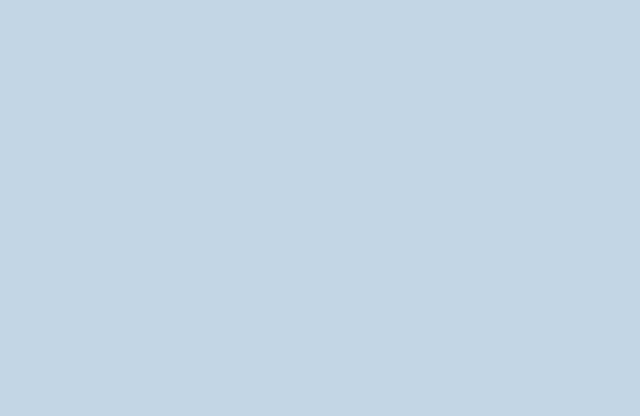
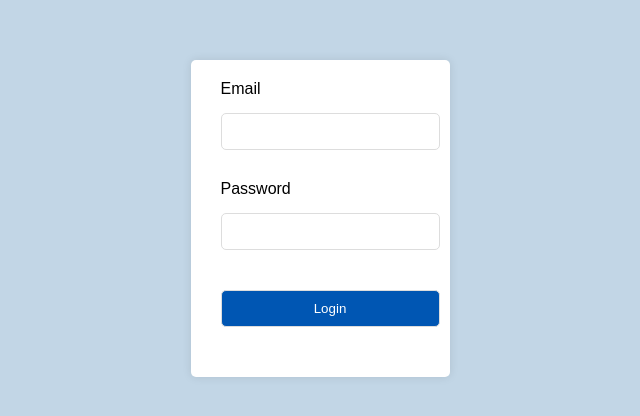
Before and after one commit to mikkelite/project, a Vue app: page /login in a window 1280 px wide. Before the commit this address had no page. Shown: the part 182-598 px from the top of the page, without its empty margins (320-960 px from the left). Built offline with nearby package versions, Linux system fonts and the light colour scheme.

Commit message:
add login page and validate user creds

```diff
--- a/HttpRequests.js
+++ /dev/null
@@ -1,8 +0,0 @@
-import axios from "axios";
-
-export default axios.create({
-  baseURL: "http://localhost:8080/api",
-  headers: {
-    "Content-type": "application/json",
-  },
-});
--- a/src/App.vue
+++ b/src/App.vue
@@ -1,7 +1,7 @@
 <template>
 <div id="app">
   <div>
-     <RouterView/>
+    <router-view></router-view>
   </div>
 </div>
 </template>
--- /dev/null
+++ b/src/HttpRequests.js
@@ -0,0 +1,8 @@
+import axios from "axios";
+
+export default axios.create({
+    baseURL: "http://localhost:8080/api",
+    Headers: {
+        "Content-type": "application/json"
+    }
+})
--- /dev/null
+++ b/src/components/UserLogin.vue
@@ -0,0 +1,96 @@
+<template>
+    <body>
+        <form class="login-form" action="/login" method="post">
+            <div class="form-control">
+                <label for="username">Email</label>
+                <input type="text" id="email" name="email" v-model="userLoginRequest.email" required>
+            </div>
+            <div class="form-control">
+                <label for="password">Password</label>
+                <input type="password" id="password" name="password" v-model="userLoginRequest.password" required>
+            </div>
+            <div class="form-control">
+                <input type="submit" value="Login" @click="login">
+            </div>
+        </form>
+    </body>
+
+</template>
+
+<script>
+import LoginService from "../services/LoginService";
+
+export default{
+    name: "userLogin",
+    data(){
+        return {
+            userLoginRequest: {email: "", password:""},
+            message: ""
+        }
+    },
+
+    methods: {
+        login(event){
+            event.preventDefault();
+            LoginService.login(this.userLoginRequest)
+            .then(response => {
+                let user = response.data;
+                console.log(user);
+                this.message = user;
+                this.$router.push({name: "AddProductPage"})
+            })
+            .catch(error => {
+                console.log(error.response.data);
+            })
+        }
+    },
+
+    mounted(){
+        this.message = "";
+    }
+}
+
+</script>
+
+<style>
+body {
+            font-family: Arial, sans-serif;
+            display: flex;
+            justify-content: center;
+            align-items: center;
+            height: 100vh;
+        }
+
+        .login-form {
+            background-color: #fff;
+            padding: 20px;
+            border-radius: 5px;
+            box-shadow: 0 0 10px rgba(0, 0, 0, 0.1);
+        }
+
+        .form-control {
+            margin-bottom: 20px;
+        }
+
+        .form-control label {
+            display: block;
+            margin-bottom: 5px;
+        }
+
+        .form-control input {
+            width: 100%;
+            padding: 10px;
+            border: 1px solid #ddd;
+            border-radius: 5px;
+        }
+
+        .form-control input[type="submit"] {
+            background-color: #0056b3;
+            color: white;
+            cursor: pointer;
+        }
+
+        .form-control input[type="submit"]:hover {
+            background-color: #004494;
+        }
+</style>
--- a/src/router/index.js
+++ b/src/router/index.js
@@ -3,6 +3,7 @@ import MainPage from "@/components/MainPage.vue";
 import AddProductPage from "@/components/AddProductPage.vue";
 import ProductReview from "@/components/ProductReview.vue";
 import UserPage from "@/components/UserPage.vue";
+import UserLogin from '../components/UserLogin.vue';
 
 const routes = [
   {
@@ -25,11 +26,16 @@ const routes = [
     name: "AccountCreation",
     component: UserPage,
   },
+  {
+    path: "/login",
+    name: "UserLogin",
+    component: UserLogin
+  }
 ];
 
 const router = createRouter({
   history: createWebHistory(),
-  routes,
-});
+  routes
+})
 
 export default router;
--- /dev/null
+++ b/src/services/LoginService.js
@@ -0,0 +1,9 @@
+import http from "../HttpRequests";
+
+class LoginService{
+    login(data){
+        return http.post("/login", data);
+    }
+}
+
+export default new LoginService();
--- a/src/services/ProductService.js
+++ b/src/services/ProductService.js
@@ -1,4 +1,4 @@
-import http from '../../HttpRequests.js';
+import http from '../HttpRequests';
 
 class ProductService {
   load() {
```
